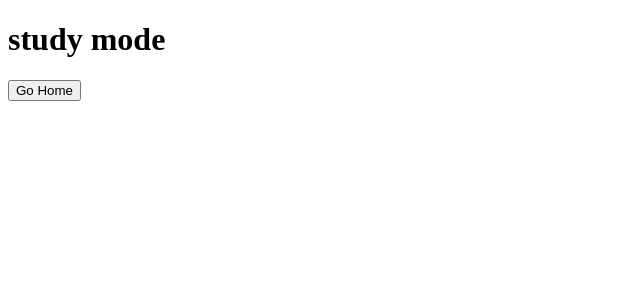
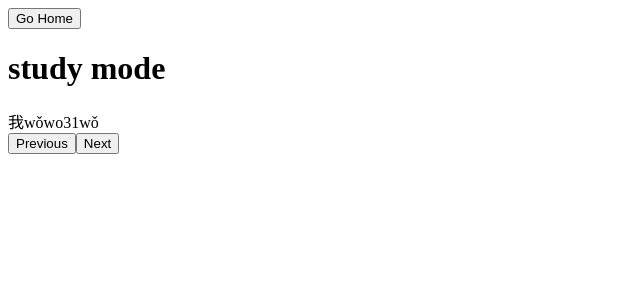
Before and after one commit to ecdevguy/TonerChaser, a React (Vite) app: page / in a window 1280 px wide. Both pictures are taken after a click on the button "Study". Shown: the top 300 px of the page, without its empty margins (0-640 px from the left). Built offline with nearby package versions, Linux system fonts and the light colour scheme.

Commit message:
study component updated

```diff
--- a/src/App.jsx
+++ b/src/App.jsx
@@ -10,6 +10,21 @@ import { tocflOne } from './vocabulary/tocfl-1'
 function App() {
   const [currentView, setCurrentView] = React.useState('home');
   const [vocab, setVocab] = React.useState(() => JSON.parse(localStorage.getItem("tocfl")) || tocflOne)
+  const [currentCharacter, setCurrentCharacter] = React.useState()
+  const [index, setIndex] = React.useState(0);
+
+  const increaseIndex = () => {
+    setIndex(prevIndex => (prevIndex + 1) % vocab.length);
+  };
+
+  const decreaseIndex = () => {
+    setIndex(prevIndex => (prevIndex - 1 + vocab.length) % vocab.length);
+  };
+
+  React.useEffect(() => {
+    setCurrentCharacter(vocab[index]);
+  }, [index, vocab]);
+
 
   React.useEffect(() => {
     localStorage.setItem("tocfl", JSON.stringify(tocflOne))
@@ -27,12 +42,12 @@ function App() {
         <Homescreen handleClick={handleViewChange}/>
       )}
 
-      {currentView === 'study' && <Study />}
+      {currentView !== 'home' && <button onClick={() => handleViewChange('home')}>Go Home</button>}
+
+      {currentView === 'study' && <Study currentCharacter={currentCharacter} handlePrevious={decreaseIndex} handleNext={increaseIndex}/>}
       {currentView === 'challenge' && <Challenge />}
       {currentView === 'list' && <List currentVocab={vocab}/>}
       {currentView === 'settings' && <Settings />}
-
-      {currentView !== 'home' && <button onClick={() => handleViewChange('home')}>Go Home</button>}
 
     </div>
     )
--- a/src/components/Study.jsx
+++ b/src/components/Study.jsx
@@ -1,7 +1,19 @@
 import React from 'react'
+import Character from './Character'
 
-export default function Study() {
+export default function Study(props) {
   return(
-    <h1>study mode</h1>
+    <>
+      <h1>study mode</h1>
+      <Character
+        word={props.currentCharacter.Word}
+        pinyin={props.currentCharacter.Pinyin}
+        otherPinyin={props.currentCharacter.OtherPinyin}
+        level={props.currentCharacter.Level}
+        firstTranslation={props.currentCharacter["First Translation"]}
+      />
+      <button onClick={() => props.handlePrevious()}>Previous</button>
+      <button onClick={() => props.handleNext()}>Next</button>
+    </>
   )
 }
```
